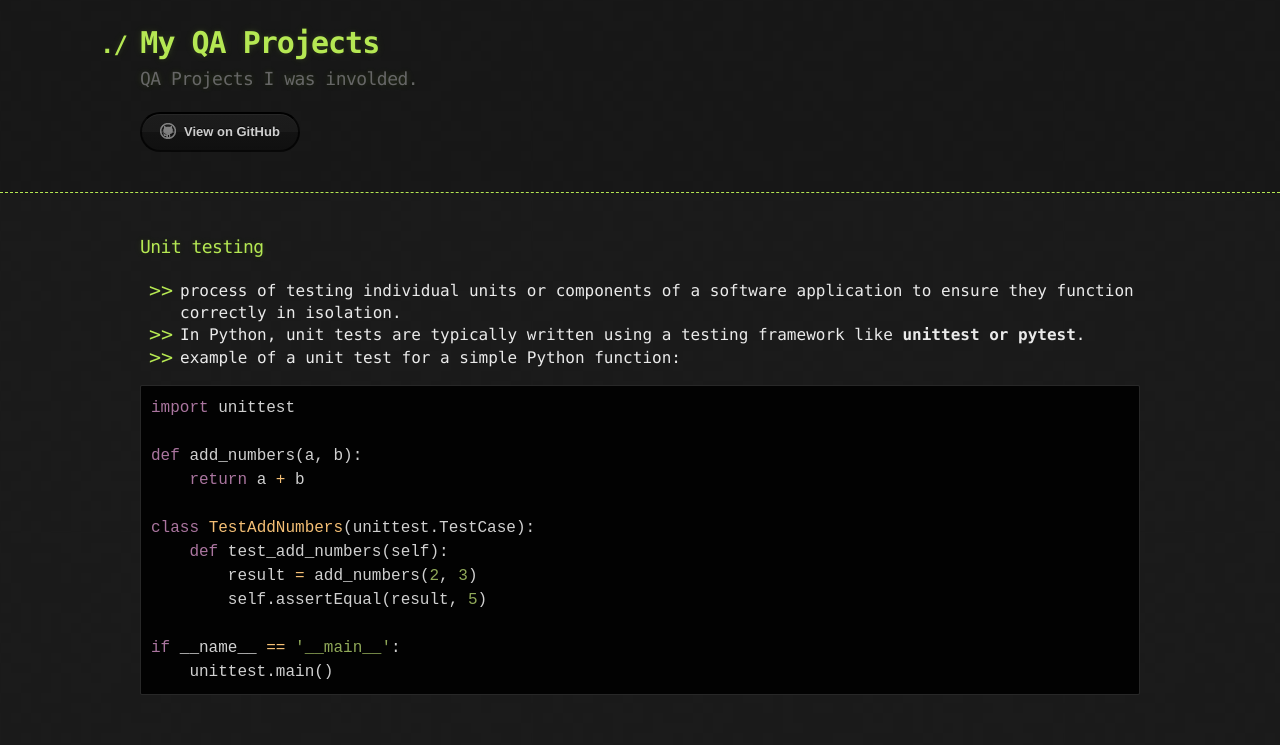
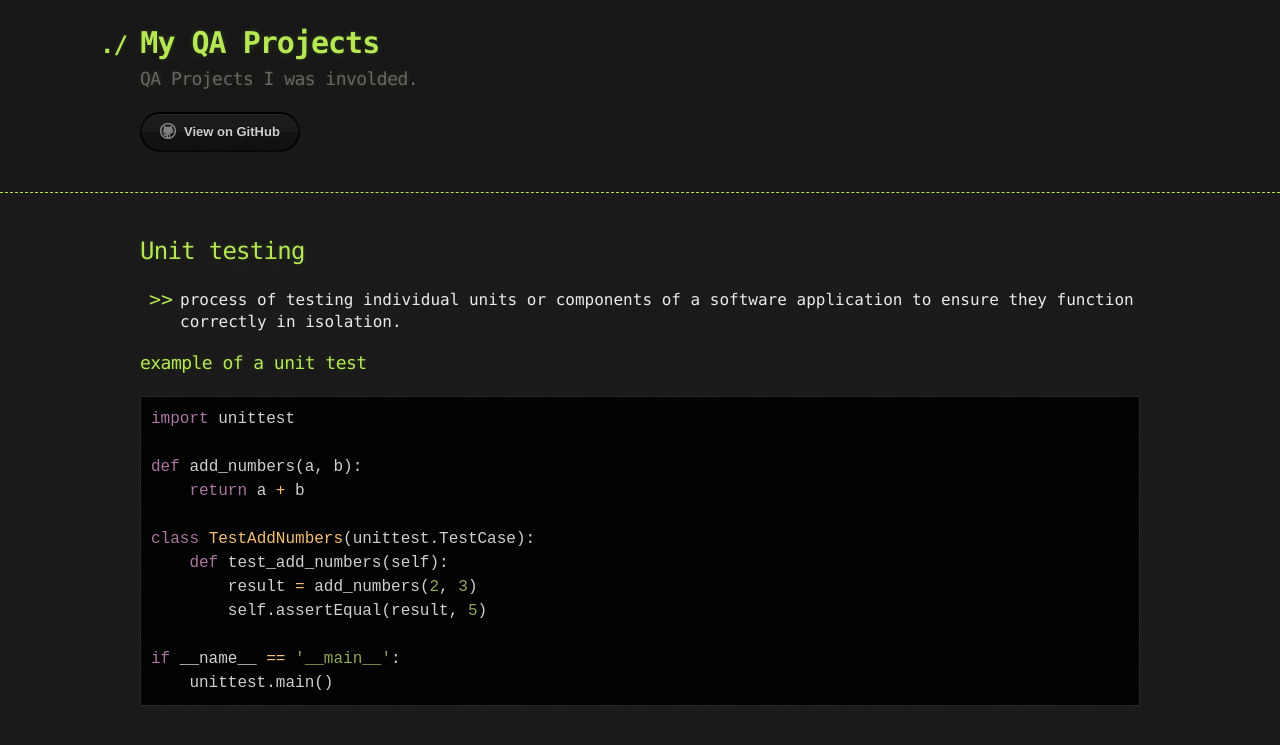
Before and after one commit to sciustechnologia/sciustechnologia.github.io, a Jekyll site: the page built from python/11_testing/1103.md, in a window 1280 px wide. Shown: the top 745 px of the page. Built offline with Jekyll 4.4.1, drawn with Linux system fonts in a browser that asks for light colours.

Commit message:
Update 1103.md

````diff
--- a/python/11_testing/1103.md
+++ b/python/11_testing/1103.md
@@ -3,12 +3,11 @@ title: Testing - Unit testing
 layout: default
 ---
 
-### Unit testing
+## Unit testing
 
 - process of testing individual units or components of a software application to ensure they function correctly in isolation.
-- In Python, unit tests are typically written using a testing framework like **unittest or pytest**.
-- example of a unit test for a simple Python function:
 
+### example of a unit test
 
 ```python
 import unittest
````
